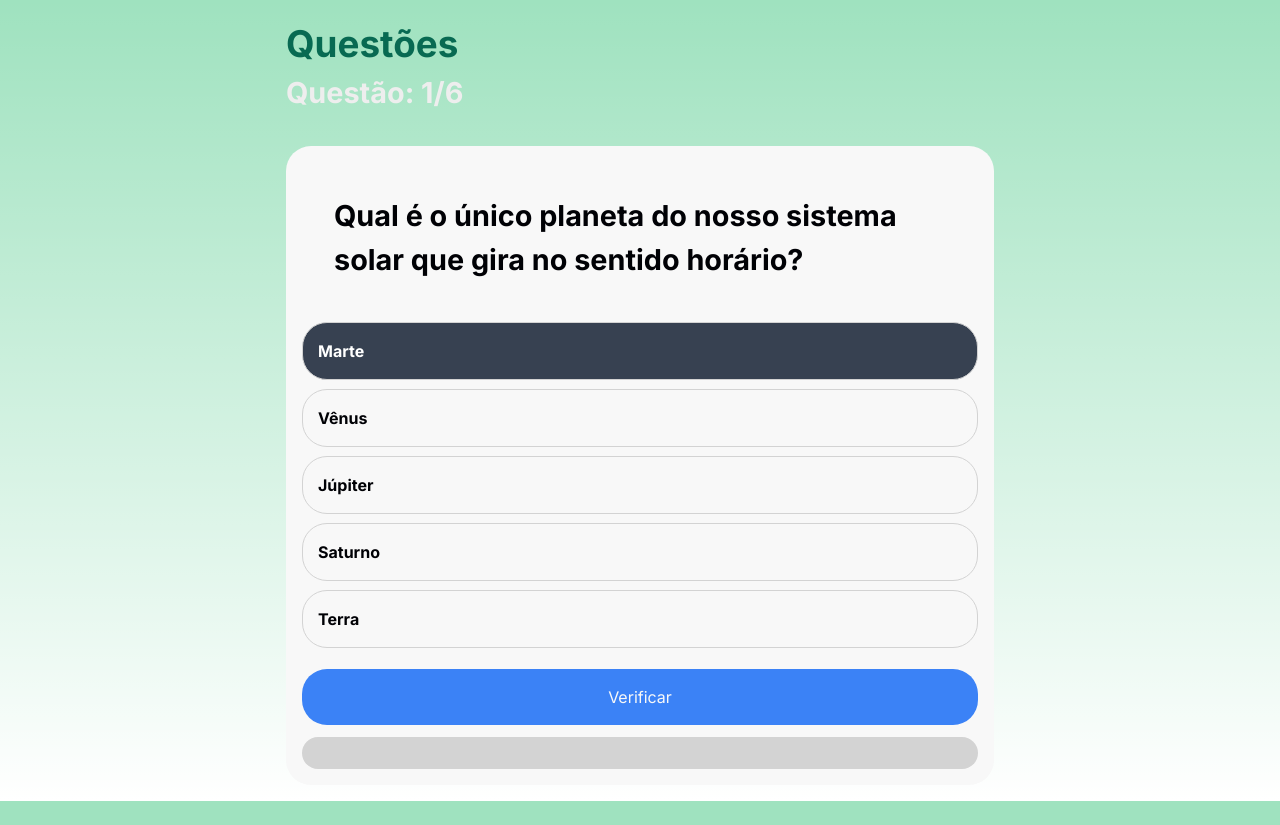
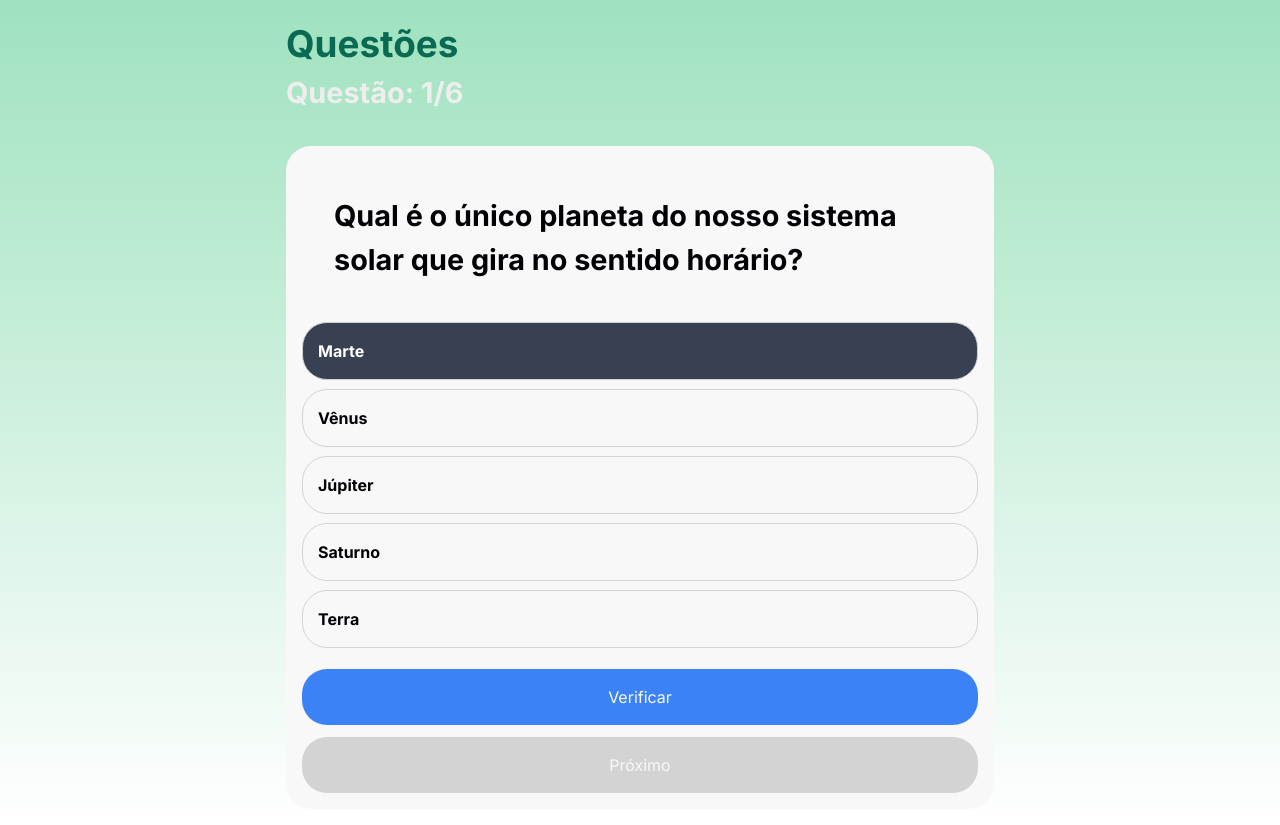
Before and after one commit to JosuelSanches/exatas2024.02, a Next.js app: page /question in a window 1280 px wide. Both pictures are taken after a click on the item "Marte". Before the commit the page ends 801 px from the top, so only its background shows below. Built offline with nearby package versions, Linux system fonts and the light colour scheme.

Commit message:
Ajustes nomes dos botões
Corrigindo erro de verificação que fazia com que o botão finalizar não aparecesse.

```diff
--- a/src/app/question/page.tsx
+++ b/src/app/question/page.tsx
@@ -38,7 +38,9 @@ const page = () => {
         setSelectedAnswerIndex(idx)
         if (answer === correctAnswer){
             setSelectedAnswer(true)
-            //console.log('true')
+            console.log('true')
+            console.log('Tamanho das questões ',questions.length)
+            console.log('Questão atual', (activeQuestion + 1))
         }else{
             setSelectedAnswer(false)
             // console.log('false')
@@ -69,6 +71,7 @@ const page = () => {
             setShowResult(true)
     }
             setChecked(false)
+
    }
 
 
@@ -116,18 +119,19 @@ const page = () => {
                                             Verificar
                                         </button>
                                         {notGreenOrRed?(
-                                                <button onClick={nextQuestion} disabled className='btn-disabled'></button>
+                                                <button onClick={nextQuestion} disabled className='btn-disabled'>
+                                                    {' '}
+                                                    {activeQuestion === questions.length - 1 ? 'finalizar' : 'Próximo'}
+                                                </button>
                                                 ):(
-                                                    <h3>
                                                         <button onClick={nextQuestion} className='btn'>
-                                                            {activeQuestion === (question.length - 1) ? 'Encerrar' : 'Próximo'}
+                                                            {activeQuestion === questions.length - 1 ? 'Finalizar' : 'Próximo'}
                                                         </button>
-                                                    </h3>
-                                                )
+                                                   )
                                         }
                                     </div>
                                 ) : (
-                                        <button onClick={onCorrection} disabled className='btn-disabled'></button>
+                                        <button onClick={onCorrection} disabled className='btn-disabled'> Verificar </button>
                                 )
                             }
 
@@ -135,7 +139,7 @@ const page = () => {
                     ) : (
                     <div className='quiz-container'>
                         <h3>Resultado</h3>
-                        <h3 className={((result.score /36) * 100) < 50 ? 'bg-red-500': 'bg-green-500'}>Geral {(result.score /36) * 100}%</h3>
+                        <h3 className={((result.score /36) * 100) < 50 ? 'bg-red-500': 'bg-green-500'}>Geral {((result.score /36) * 100).toFixed(2)}%</h3>
                         <p>Total de questões: <span>{questions.length}</span></p>
                         <p>Total de pontos: <span>{result.score}</span></p>
                         <p>Respostas corretas: <span>{result.correctAnswers}</span></p>
```
